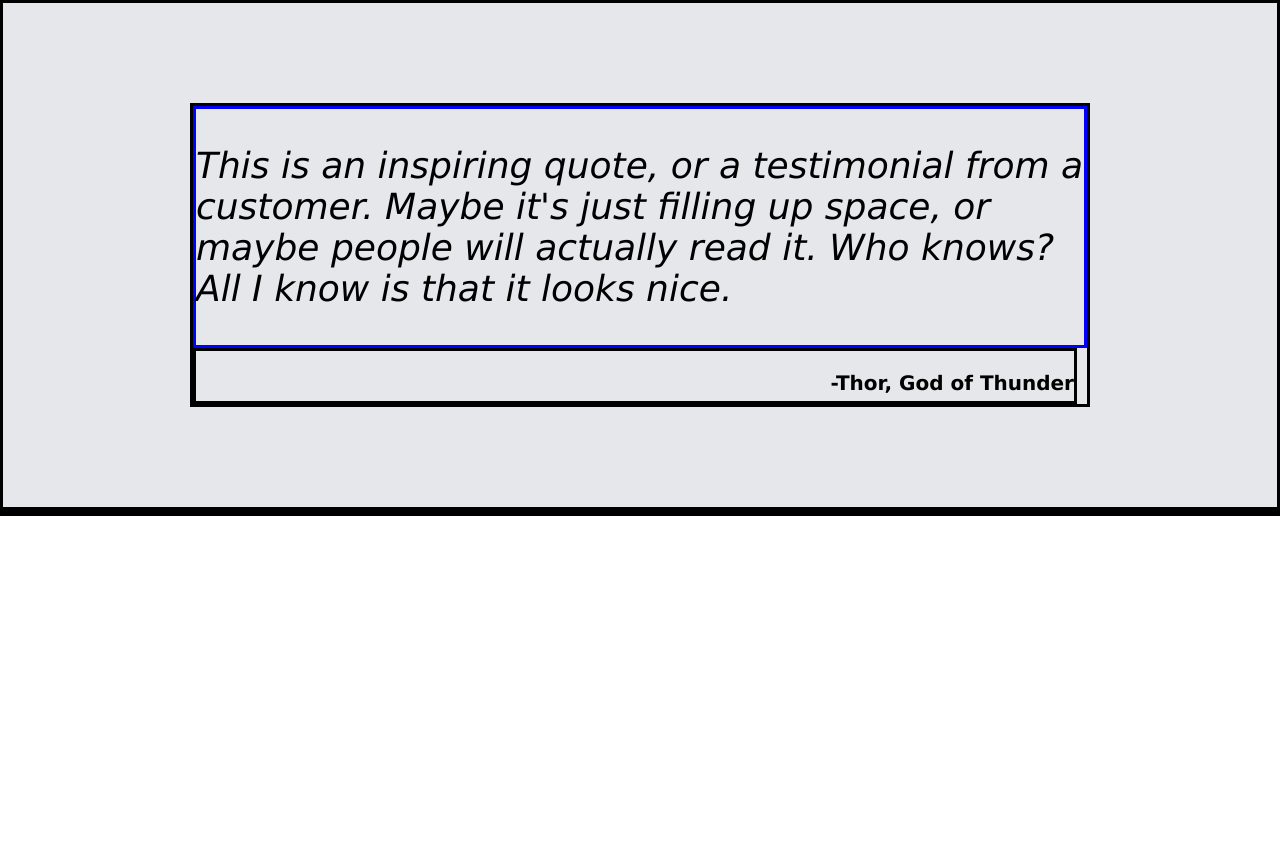
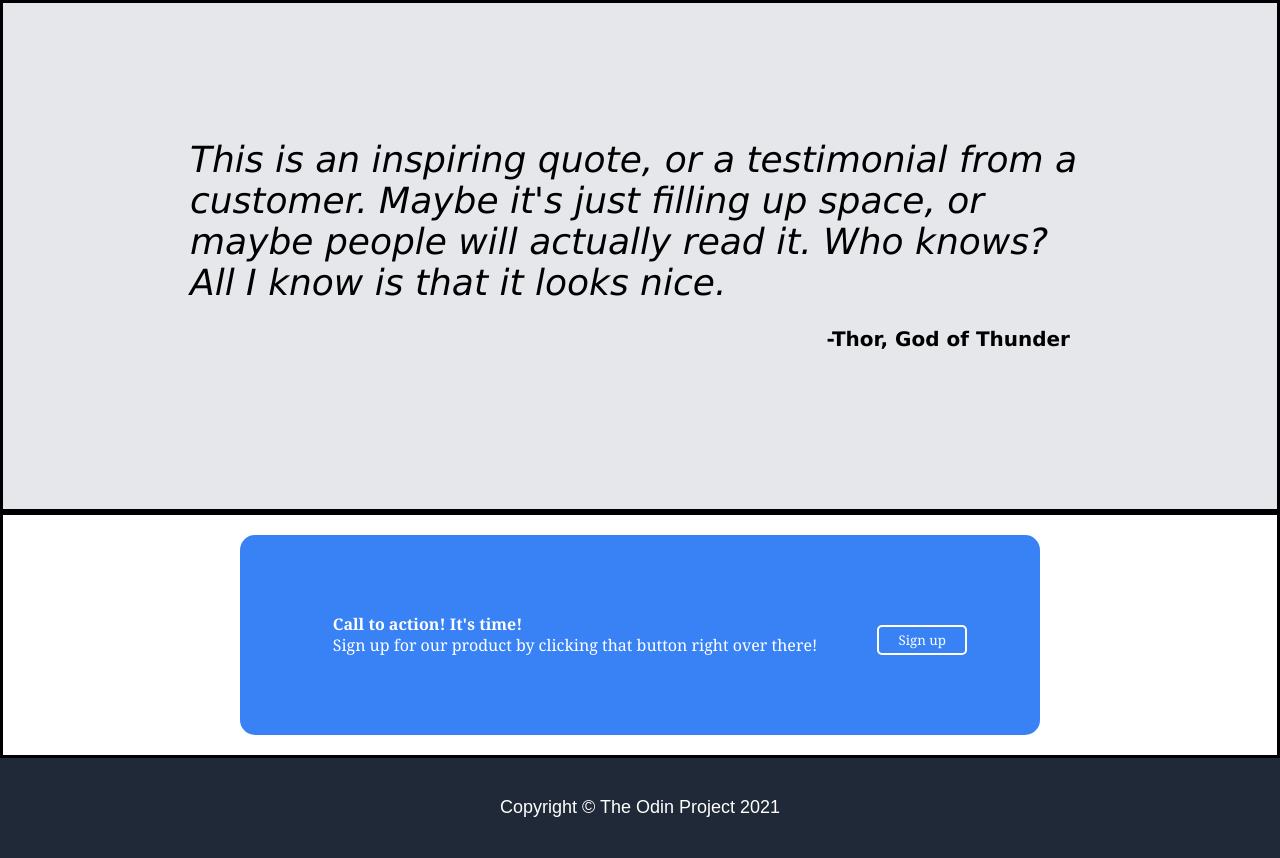
Before and after one commit to autotelico/landing-page-template, a plain HTML site: page index.html in a window 1280 px wide. Shown: the part 1024-1882 px from the top of the page. Before the commit the page ends 1540 px from the top, so only its background shows below. Drawn offline with Linux system fonts and the light colour scheme.

Commit message:
feat: add section 4 and footer

```diff
--- /dev/null
+++ b/footer.css
@@ -0,0 +1,14 @@
+#footer {
+    background: #1F2937;
+    display: flex;
+    justify-content: center;
+    align-items: center;
+    height: 100px;
+}
+
+.footer-content {
+    color: white;
+    font-size: 18px;
+    margin: 10px;
+    font-family: sans-serif;
+}
--- a/index.html
+++ b/index.html
@@ -8,6 +8,7 @@
     <link rel="stylesheet" href="section2.css">
     <link rel="stylesheet" href="section3.css">
     <link rel="stylesheet" href="section4.css">
+    <link rel="stylesheet" href="footer.css">
 </head>
 <body>
 
@@ -67,17 +68,31 @@
         <div class=section3-container>
           <div class="quote-container">
             <p class="quote">This is an inspiring quote, or a testimonial from a customer. Maybe it's just filling up space, or maybe people will actually read it. Who knows? All I know is that it looks nice.</p>
+            <p class="quote-owner">-Thor, God of Thunder</p>
           </div>
-            <div class="quote-owner">
-              <p>-Thor, God of Thunder</p>
-            </div>
         </div>
       </div>
 
 
   <!-- Section 4 -->
       <div class="section four">
-
+        <div class="cta-container">
+          <div class="cta-text-wrap">
+          <div class="cta-main-text">
+            <p class="bold-header">Call to action! It's time!</p>
+            <p>Sign up for our product by clicking that button right over there!</p>
+            </div>
+          </div>
+          <div class="button-wrap">
+            <!-- Double check this button to see if it
+has the code from section1 or if I need to make a new class
+for section4 -->
+            <button class="sign-up">Sign up</button>
+          </div>
+        </div>
       </div>
+  <div id="footer">
+    <div class="footer-content">Copyright © The Odin Project 2021</div>
+  </div>
 </body>
 </html>
--- a/section3.css
+++ b/section3.css
@@ -6,16 +6,10 @@
 }
 
 .section3-container {
-    border: solid;
     box-sizing: border-box;
     height: auto;
     width: 900px;
     margin: 100px;
-}
-
-.quote-container {
-    border: solid blue;
-    display: inline-block;
 }
 
 .quote-container p {
@@ -29,17 +23,12 @@
 }
 
 .quote-owner {
-    border: solid;
     display: flex;
     justify-content: flex-end;
-    margin-right: 10px;
+    margin-right: 20px;
     font-weight: bold;
     font-size: 20px;
+    line-height: 0px;
     height: 50px;
     width: auto;
-    align-self: flex-end;
 }
-
-.quote-owner-wrap p {
-    font-family: Impact, Haettenschweiler, 'Arial Narrow Bold', sans-serif;
-}
--- a/section4.css
+++ b/section4.css
@@ -0,0 +1,46 @@
+.section.four {
+    background: white;
+    display: flex;
+    justify-content: center;
+    align-items: center;
+    flex: 1;
+  }
+
+.section.four * {
+    font-family: Georgia, 'Times New Roman', Times, serif;
+    color: white;
+}
+
+  .cta-container {
+    background: #3882F6;
+    border-radius: 15px;
+    display: flex;
+    justify-content: center;
+    align-items: center;
+    box-sizing: border-box;
+    height: 200px;
+    width: 800px;
+    margin: 20px;
+    gap: 40px;
+  }
+
+  .cta-text-wrap {
+    padding: 20px;
+  }
+
+  .cta-main-text p.bold-header {
+    font-weight: bold;
+  }
+
+  .cta-main-text p {
+    line-height: 5px;
+  }
+
+  .cta-text-wrap p {
+    text-align: left;
+  }
+
+  button.sign-up {
+    border: 2px solid white;
+    border-radius: 5px;
+  }
```
